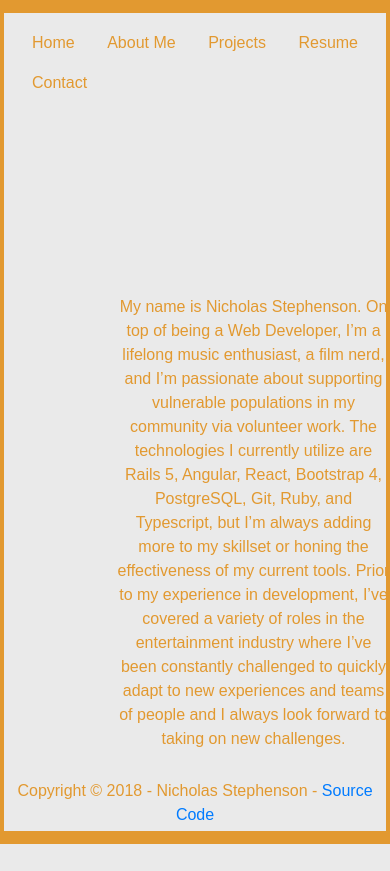
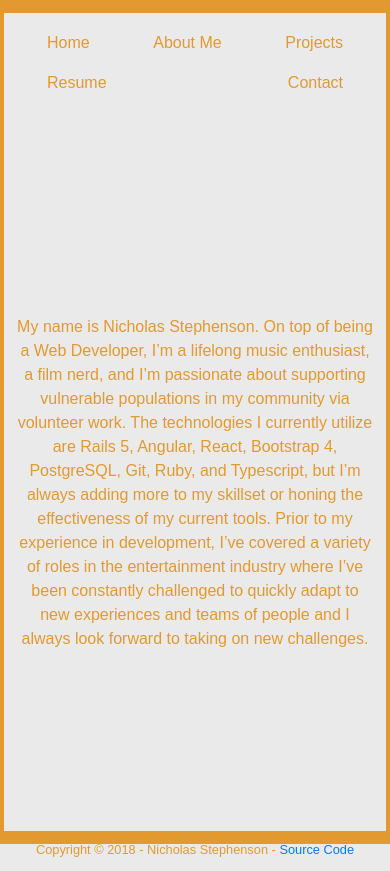
Before and after one commit to NStephenson/nstephenson.github.io, a React (Create React App) app: page /about in a window 390 px wide. Before the commit the page ends 844 px from the top, so only its background shows below. Built offline with nearby package versions, Linux system fonts and the light colour scheme.

Commit message:
started changes to improve responsiveness

```diff
--- a/src/App.css
+++ b/src/App.css
@@ -4,7 +4,17 @@ body {
   color: #E29930;
   width: 100%;
   height: 100%;
-  overflow: scroll;
+
+}
+
+#homepage h1,p {
+  display: inline;
+
+}
+
+.main {
+  width: inherit;
+  height: inherit;
 }
 
 nav a {
@@ -13,21 +23,24 @@ nav a {
 
 
 .site-content {
-  margin-top: 15px;
+  padding-top: 15px;
+  padding-bottom: 10vh;
+  height: 90vh;
+  width: auto;
 }
 
 footer.footer {
-  position: fixed;
+  font-size: 80%;
+  height: auto;
+  position: absolute;
   width: 100%;
-  bottom: 2%;
+  bottom: 1.5%;
   text-align: center;
 }
 
 .middle {
-  position: absolute;
-  top: 42%;
-  left: 35%;
-  text-align: center;
+  position: relative;
+  top: 35%;
 }
 
 
@@ -85,24 +98,27 @@ footer {
 
 .model {
   position: absolute;
-  top:      10%;
+  top:      0%;
   left:     5%;
   bottom:   0;
   right:    0;
   width:    90%;
-  height:   82%;
+  height:   95%;
   background: #FFFFFF;
 }
 
 #about-me {
-  position: absolute;
-  top: 35%;
-  left: 30%;
+  height: inherit;
+  text-align: center;
+/*  position: absolute;
+  width: 100%;
+  text-align: center;
+  top: 35%;*/
 }
 
 .project {
   position: absolute;
-  overflow: scroll;
+  overflow: auto;
   top: 30%;
   text-align: center;
   max-height: 70vh;
--- a/src/App.js
+++ b/src/App.js
@@ -19,8 +19,8 @@ class App extends Component {
       <div id="top" className="row"></div>
       <div id="bottom" className="row"></div>
       <Router>
-      <div className="container site-content">
-        <header className="App-header row ">
+      <div className="container-fluid site-content row">
+          <header className="App-header col-12">
             <nav className="navbar navbar-expand-md">
               <Link to="/" className="nav-item nav-link">Home</Link>
               <Link to="/about" className="nav-item nav-link">About Me</Link>
@@ -30,22 +30,23 @@ class App extends Component {
             </nav>
 
           </header>
-        <div className="main align-middle">
+        <div className="main col-12">
 
-        <div>
+
           <Route exact path="/" component= { Homepage }/>
           <Route path="/about"  component= { AboutMe }/>
           <Route path="/projects"  component= { Projects }/>
           <Route path="/resume"  component= { Resume }/>
           <Route path="/contact"  component= { ContactPage }/>
+
+        <div className="row">
+          <footer className="footer col-12">Copyright © 2018 - Nicholas Stephenson - <a href="https://github.com/NStephenson/nstephenson.github.io">Source Code</a></footer>
         </div>
-
 
         </div>
 
         </div>
       </Router>
-          <footer className="footer">Copyright © 2018 - Nicholas Stephenson - <a href="https://github.com/NStephenson/nstephenson.github.io">Source Code</a></footer>
 
       </div>
     );
--- a/src/components/aboutMe.js
+++ b/src/components/aboutMe.js
@@ -3,9 +3,9 @@ import {aboutMe} from '../data'
 
 export const AboutMe =  () => {
  return(
-    <div className="row middle" id="about-me">
+    <div className="row align-items-center" id="about-me">
 
-      <p className="col-md-8">
+      <p className="col-sm-6 offset-sm-3">
         {aboutMe}
       </p>
 
--- a/src/components/home.js
+++ b/src/components/home.js
@@ -2,9 +2,11 @@ import React from 'react'
 
 export const Homepage = () => {
   return (
-    <div className="row middle">
+    <div className="row middle" id="homepage">
+    <div className="col-sm-6 offset-sm-3">
       <h1>Rubber Kalimba</h1>
       <p> (The home of Nicholas Stephenson)</p>
     </div>
+    </div>
   )
 }
```
Lines whose indentation alone changed are shown as unchanged.
